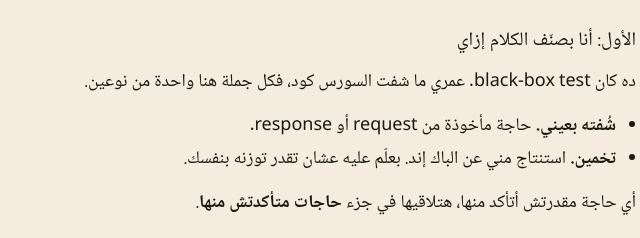
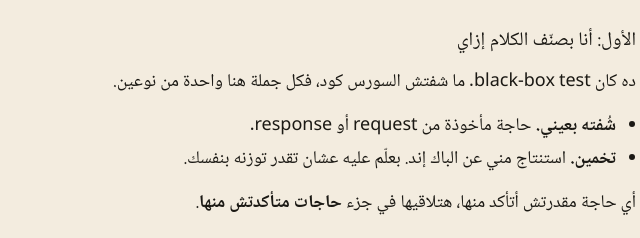
Before and after one commit to Anbu-77-X/adel-sadek, a plain HTML site: page writeups/negative-cart-totals/ar.html in a window 1280 px wide. Shown: the part 789-1027 px from the top of the page, 356-996 px from the left. Drawn offline with Linux system fonts and the light colour scheme; files whose address does not match are found by name.

Commit message:
Fix Arabic text formatting in ar.html

```diff
--- a/writeups/negative-cart-totals/ar.html
+++ b/writeups/negative-cart-totals/ar.html
@@ -24,7 +24,7 @@
 <p><strong>النوع.</strong> Business logic. المسار اللي بيحدّث الكارت مكانش بيعمل validation على فترة الإيجار. الخطورة medium: محتاجة أكونت عامل تسجيل دخول، وسلوك الـcheckout متجربش.</p>
 <hr>
 <h3>الأول: أنا بصنّف الكلام إزاي</h3>
-<p>ده كان black-box test. عمري ما شفت السورس كود، فكل جملة هنا واحدة من نوعين.</p>
+<p>ده كان black-box test. ما شفتش السورس كود، فكل جملة هنا واحدة من نوعين.</p>
 <ul><li><strong>شُفته بعيني.</strong> حاجة مأخوذة من request أو response.</li><li><strong>تخمين.</strong> استنتاج مني عن الباك إند. بعلّم عليه عشان تقدر توزنه بنفسك.</li></ul>
 <p>أي حاجة مقدرتش أتأكد منها، هتلاقيها في جزء <strong>حاجات متأكدتش منها</strong>.</p>
 <hr>
```
